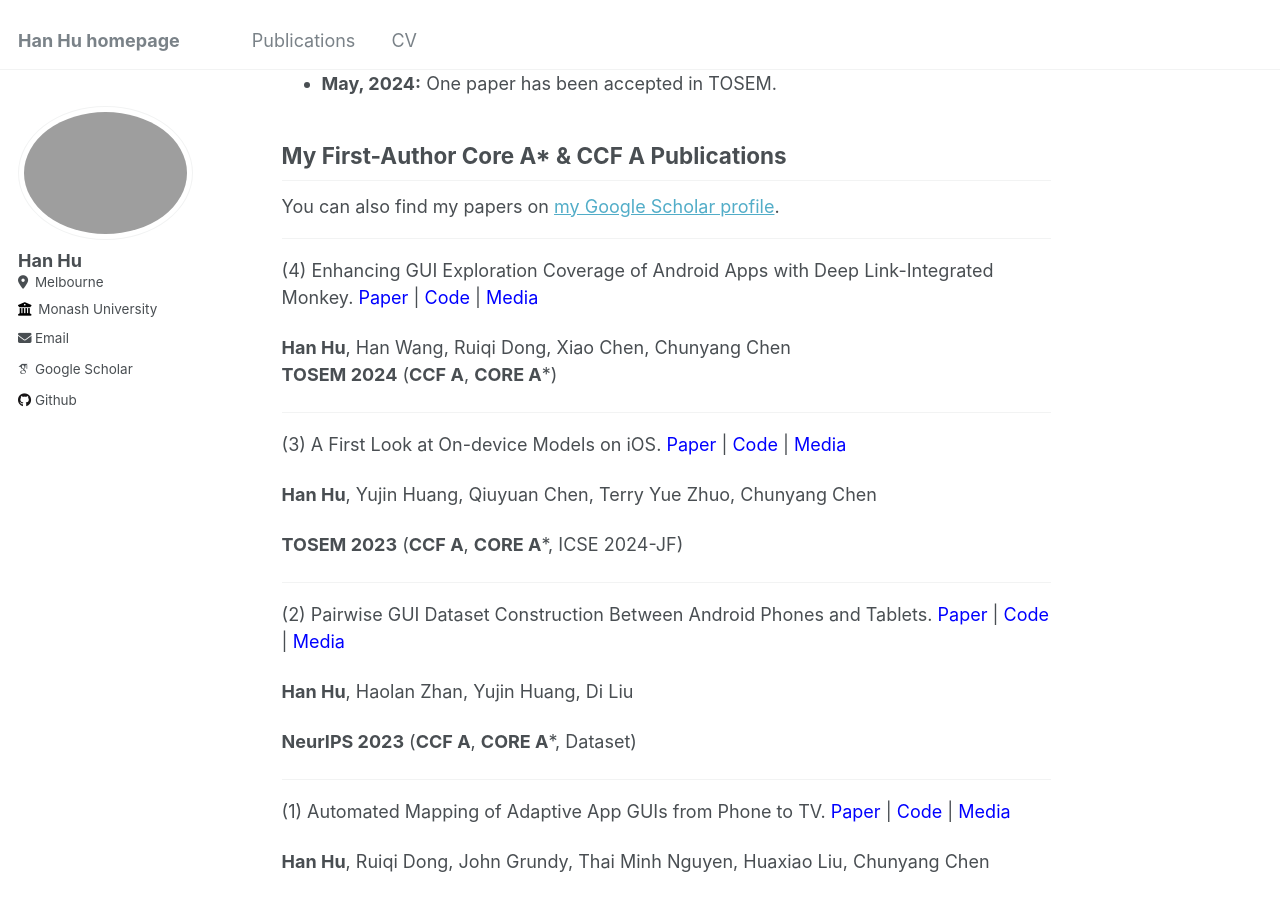
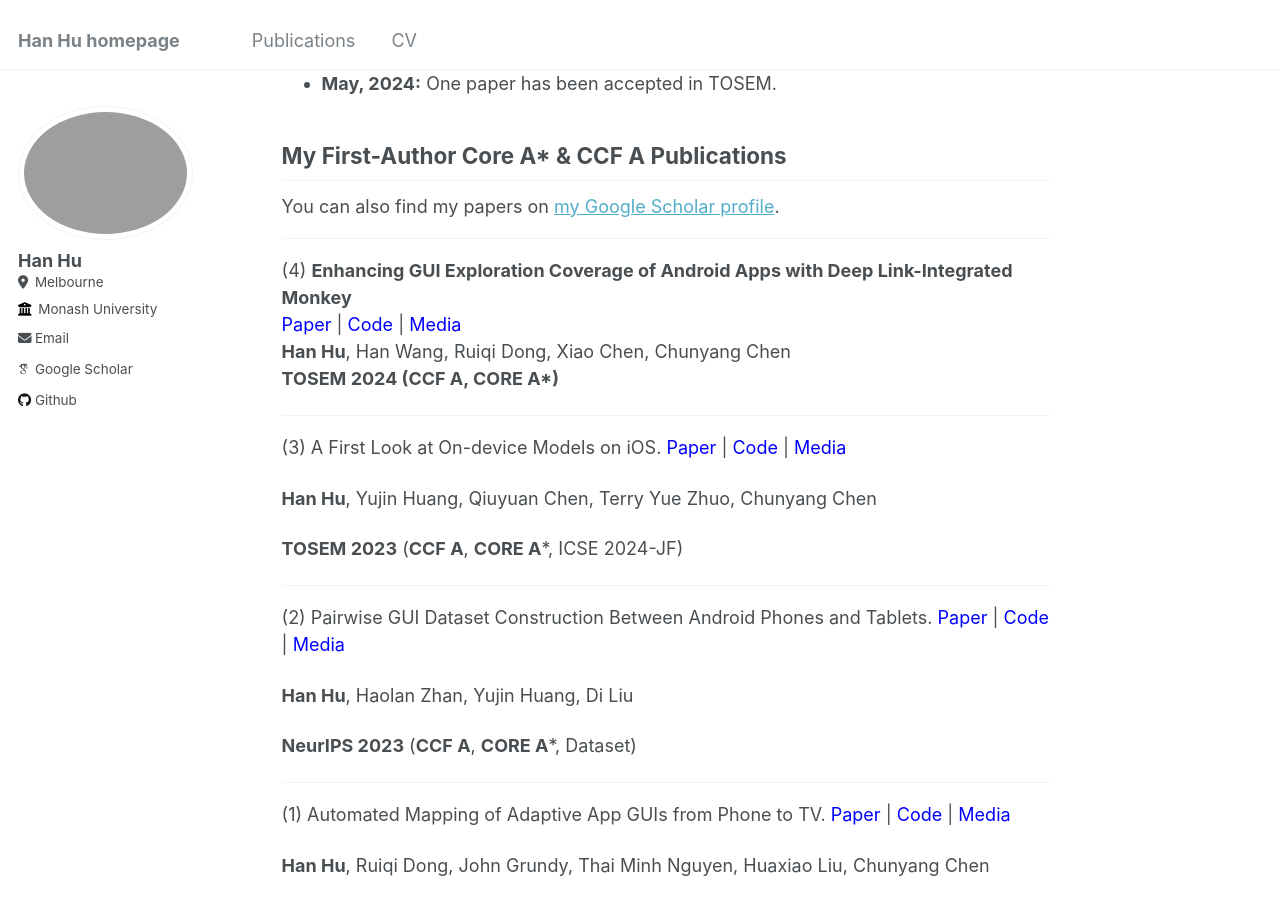
Before and after one commit to huhanGitHub/huhanGitHub.github.io, a Jekyll site: the page built from _pages/about.md, in a window 1280 px wide and 900 px high, scrolled down 1102 px. Built offline with Jekyll 4.4.1, drawn with Linux system fonts in a browser that asks for light colours; some web fonts are replaced.

Commit message:
Update about.md

```diff
--- a/_pages/about.md
+++ b/_pages/about.md
@@ -39,12 +39,12 @@ If there is an opening in your team that aligns with my skills, please feel free
 ---
 
 
-(4) Enhancing GUI Exploration Coverage of Android Apps with Deep Link-Integrated Monkey. <a href="#" style="text-decoration: none; color: blue;">Paper</a> |
-   <a href="#" style="text-decoration: none; color: blue;">Code</a> |
-   <a href="#" style="text-decoration: none; color: blue;">Media</a>
-
-   **Han Hu**, Han Wang, Ruiqi Dong, Xiao Chen, Chunyang Chen
-   **TOSEM 2024** (**CCF A**, **CORE A***)
+(4) **Enhancing GUI Exploration Coverage of Android Apps with Deep Link-Integrated Monkey**<br>
+<a href="#" style="text-decoration: none; color: blue;">Paper</a> |
+<a href="#" style="text-decoration: none; color: blue;">Code</a> |
+<a href="#" style="text-decoration: none; color: blue;">Media</a><br>
+<span style="font-weight: bold;">Han Hu</span>, Han Wang, Ruiqi Dong, Xiao Chen, Chunyang Chen<br>
+<strong>TOSEM 2024 (CCF A, CORE A*)</strong>
 
 ---
 
```
